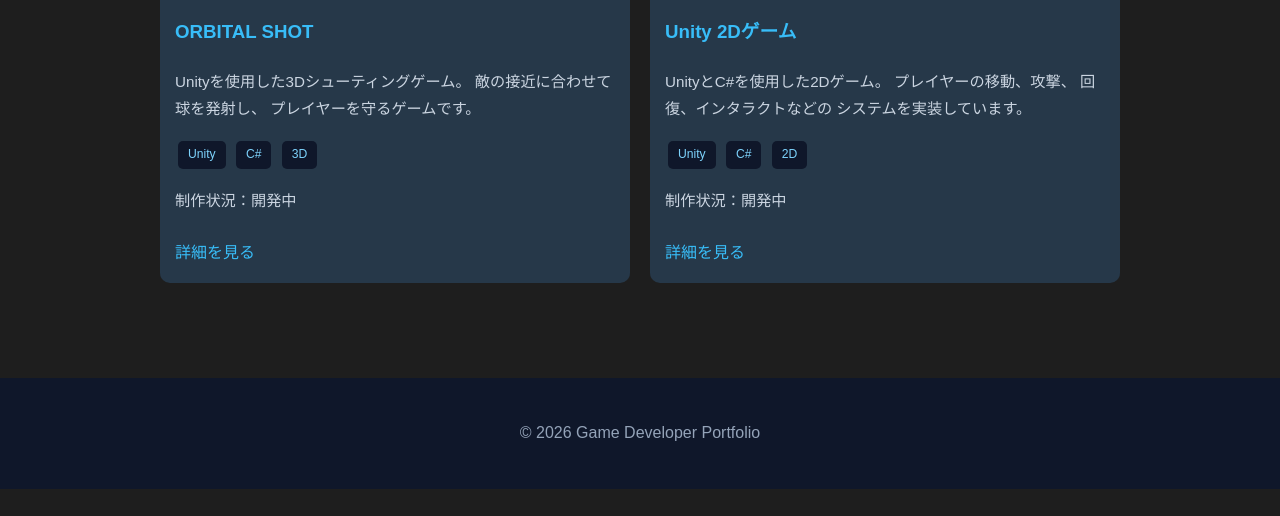
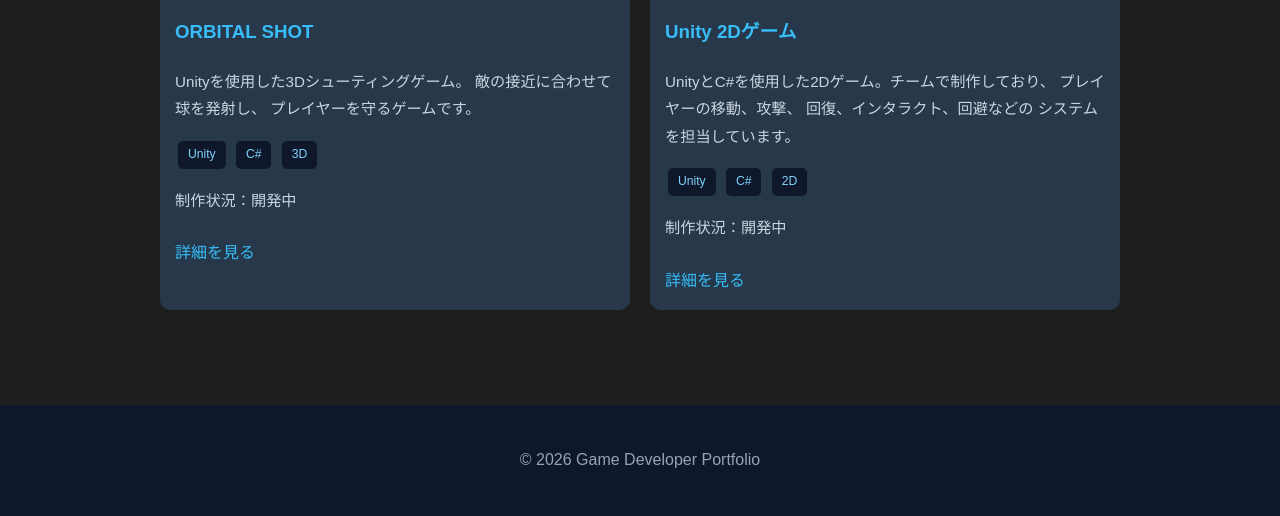
Before and after one commit to soutyou0307/portfolio, a plain HTML site: page index.html in a window 1280 px wide. Shown: the part 1502-2018 px from the top of the page. Before the commit the page ends 1991 px from the top, so only its background shows below. Drawn offline with Linux system fonts and the light colour scheme.

Commit message:
Revise Unity 2D game description
Updated project description to include team collaboration and additional systems.

```diff
--- a/index.html
+++ b/index.html
@@ -299,10 +299,10 @@
                     <h3>Unity 2Dゲーム</h3>
 
                     <p>
-                        UnityとC#を使用した2Dゲーム。
+                        UnityとC#を使用した2Dゲーム。チームで制作しており、
                         プレイヤーの移動、攻撃、
-                        回復、インタラクトなどの
-                        システムを実装しています。
+                        回復、インタラクト、回避などの
+                        システムを担当しています。
                     </p>
 
                     <p>
```
